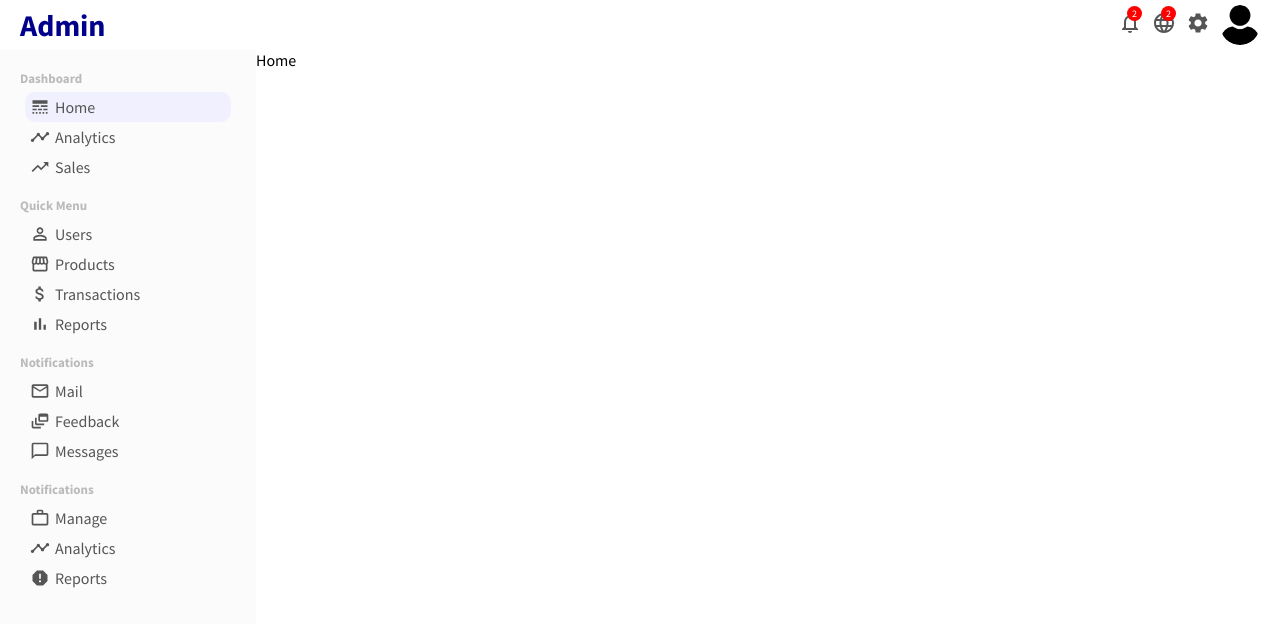
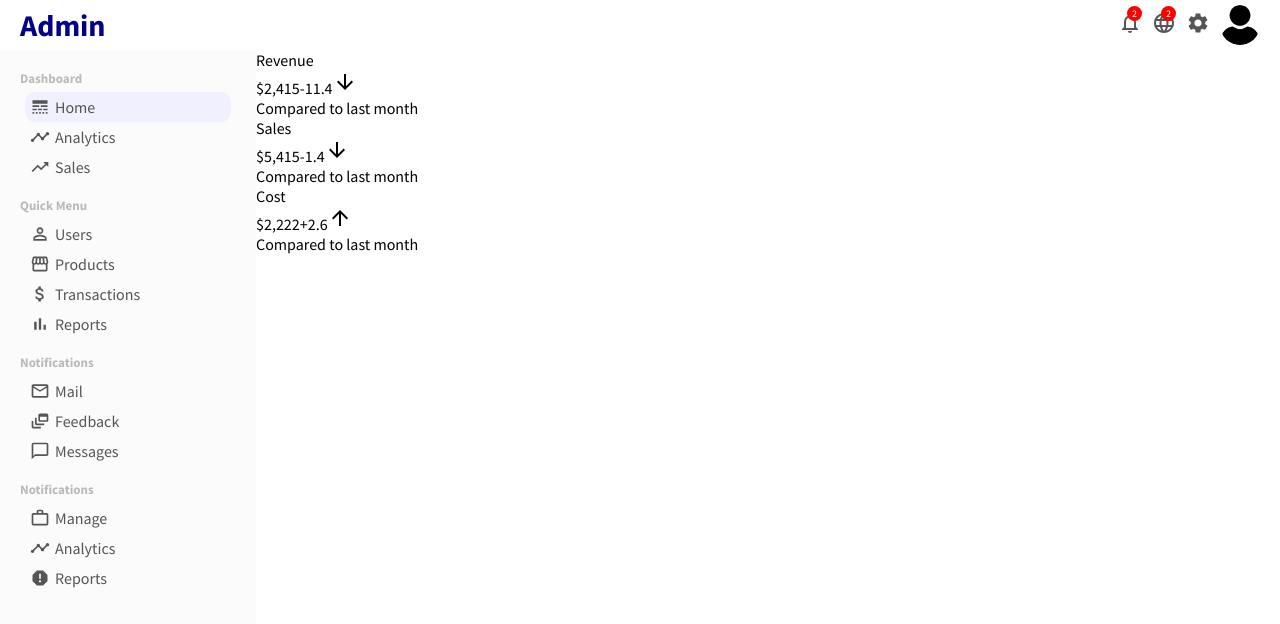
Before and after one commit to Zhenzhong-Zhou/Admin_Dashboard, a React (Create React App) app in the folder admin/: page / in a window 1280 px wide. Shown: the top 624 px of the page. Built offline with nearby package versions, Linux system fonts and the light colour scheme.

Commit message:
Add featured info partials

```diff
--- /dev/null
+++ b/admin/src/featurdInfo/FeaturedInfo.jsx
@@ -0,0 +1,15 @@
+import "./styles.css";
+import {Cost, Revenue, Sale} from "./index";
+
+
+const FeaturedInfo = () => {
+	return (
+		<div className={"featured"}>
+			<Revenue/>
+			<Sale/>
+			<Cost/>
+		</div>
+	);
+};
+
+export default FeaturedInfo;
--- /dev/null
+++ b/admin/src/featurdInfo/FeaturedItem/Cost.jsx
@@ -0,0 +1,17 @@
+import {ArrowUpward} from "@material-ui/icons";
+import "./styles.css";
+
+const Cost = () => {
+	return (
+		<div className={"featuredItem"}>
+			<span className={"featuredTitle"}>Cost</span>
+			<div className={"featuredMoneyContainer"}>
+				<span className={"featuredMoney"}>$2,222</span>
+				<span className={"featuredMoneyRate"}>+2.6<ArrowUpward/></span>
+			</div>
+			<span className={"featuredSub"}>Compared to last month</span>
+		</div>
+	);
+};
+
+export default Cost;
--- /dev/null
+++ b/admin/src/featurdInfo/FeaturedItem/Revenue.jsx
@@ -0,0 +1,17 @@
+import {ArrowDownward} from "@material-ui/icons";
+import "./styles.css";
+
+const Revenue = () => {
+	return (
+		<div className={"featuredItem"}>
+			<span className={"featuredTitle"}>Revenue</span>
+			<div className={"featuredMoneyContainer"}>
+				<span className={"featuredMoney"}>$2,415</span>
+				<span className={"featuredMoneyRate"}>-11.4<ArrowDownward/></span>
+			</div>
+			<span className={"featuredSub"}>Compared to last month</span>
+		</div>
+	);
+};
+
+export default Revenue;
--- /dev/null
+++ b/admin/src/featurdInfo/FeaturedItem/Sale.jsx
@@ -0,0 +1,17 @@
+import {ArrowDownward} from "@material-ui/icons";
+import "./styles.css";
+
+const Sale = () => {
+	return (
+		<div className={"featuredItem"}>
+			<span className={"featuredTitle"}>Sales</span>
+			<div className={"featuredMoneyContainer"}>
+				<span className={"featuredMoney"}>$5,415</span>
+				<span className={"featuredMoneyRate"}>-1.4<ArrowDownward/></span>
+			</div>
+			<span className={"featuredSub"}>Compared to last month</span>
+		</div>
+	);
+};
+
+export default Sale;
--- /dev/null
+++ b/admin/src/featurdInfo/FeaturedItem/styles.css
@@ -0,0 +1,23 @@
+.featuredItem {
+
+}
+
+.featuredTitle {
+
+}
+
+.featuredMoneyContainer {
+
+}
+
+.featuredMoney {
+
+}
+
+.featuredMoneyRate {
+
+}
+
+.featuredSub {
+
+}
--- /dev/null
+++ b/admin/src/featurdInfo/index.js
@@ -0,0 +1,3 @@
+export {default as Revenue} from "./FeaturedItem/Revenue";
+export {default as Sale} from "./FeaturedItem/Sale";
+export {default as Cost} from "./FeaturedItem/Cost";
--- /dev/null
+++ b/admin/src/featurdInfo/styles.css
@@ -0,0 +1,3 @@
+.featured {
+
+}
--- a/admin/src/pages/Home/Home.jsx
+++ b/admin/src/pages/Home/Home.jsx
@@ -1,9 +1,10 @@
 import "./styles.css";
+import FeaturedInfo from "../../featurdInfo/FeaturedInfo";
 
 const Home = () => {
 	return (
 		<div className={"home"}>
-			Home
+			<FeaturedInfo/>
 		</div>
 	);
 };
```
